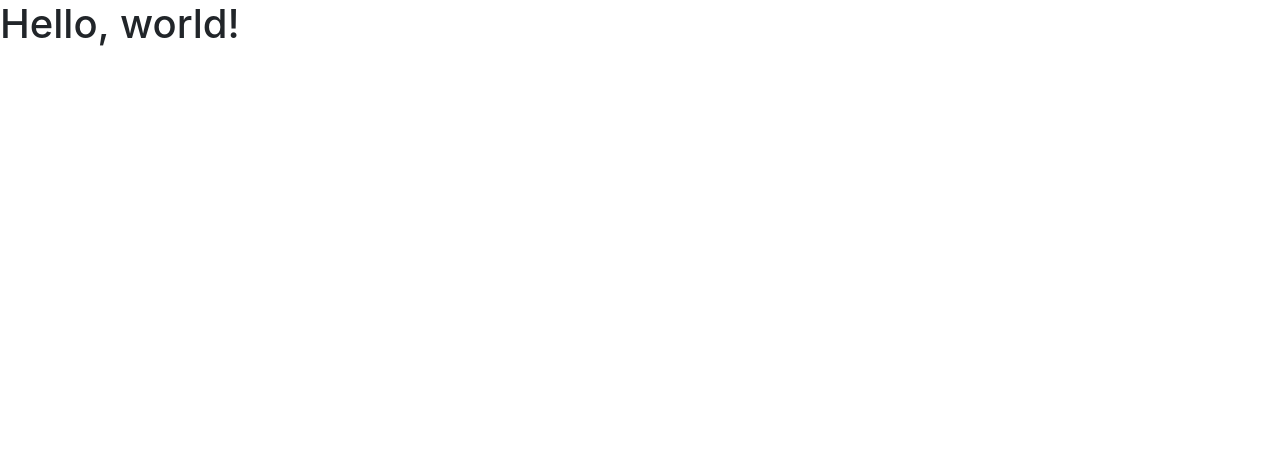
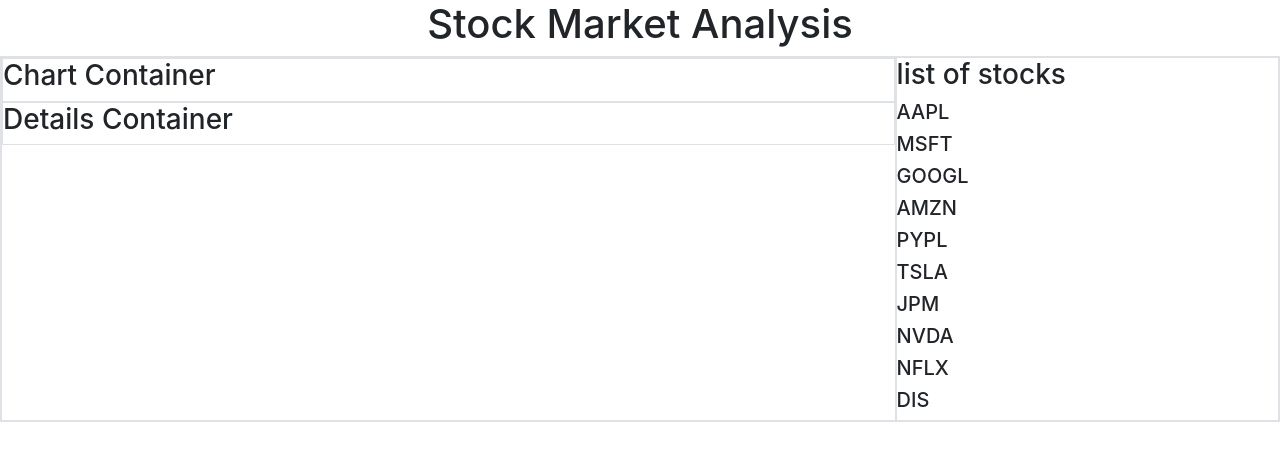
Before and after one commit to shivam2575/stock_market_js, a plain HTML site: page index.html in a window 1280 px wide. Drawn offline with nearby package versions, Linux system fonts and the light colour scheme.

Commit message:
added html

```diff
--- a/index.html
+++ b/index.html
@@ -13,12 +13,28 @@
     <title>Hello, world!</title>
   </head>
   <body>
-    <h1>Hello, world!</h1>
+    <h1 class="center">Stock Market Analysis</h1>
+    <div id="main-cont" class="border">
+        <div id="sub-main-cont1" class="border">
+            <div id="chart-cont" class="border">
+                <h3>Chart Container</h3>
+            </div>
+            <div id="details-cont" class="border">
+                <h3>Details Container</h3>
+            </div>
+        </div>
+        <div id="stock-cont" class="border">
+            <h3>list of stocks</h3>
+        </div>
+    </div>
+
 
     <!-- Optional JavaScript -->
     <!-- jQuery first, then Popper.js, then Bootstrap JS -->
     <script src="https://code.jquery.com/jquery-3.3.1.slim.min.js" integrity="sha384-q8i/X+965DzO0rT7abK41JStQIAqVgRVzpbzo5smXKp4YfRvH+8abtTE1Pi6jizo" crossorigin="anonymous"></script>
     <script src="https://cdn.jsdelivr.net/npm/popper.js@1.14.7/dist/umd/popper.min.js" integrity="sha384-UO2eT0CpHqdSJQ6hJty5KVphtPhzWj9WO1clHTMGa3JDZwrnQq4sF86dIHNDz0W1" crossorigin="anonymous"></script>
     <script src="https://cdn.jsdelivr.net/npm/bootstrap@4.3.1/dist/js/bootstrap.min.js" integrity="sha384-JjSmVgyd0p3pXB1rRibZUAYoIIy6OrQ6VrjIEaFf/nJGzIxFDsf4x0xIM+B07jRM" crossorigin="anonymous"></script>
+    <!-- User-defined js -->
+    <script src="script.js"></script>
   </body>
 </html>
--- a/script.js
+++ b/script.js
@@ -0,0 +1,20 @@
+const stocks = [
+  "AAPL",
+  "MSFT",
+  "GOOGL",
+  "AMZN",
+  "PYPL",
+  "TSLA",
+  "JPM",
+  "NVDA",
+  "NFLX",
+  "DIS",
+];
+const $stockContEle = $("#stock-cont");
+$(document).ready(function () {
+  stocks.forEach((stock) => {
+    const $stockNameEle = $("<h5></h5>").text(stock);
+    const $stockEle = $("<div></div>").append($stockNameEle);
+    $stockContEle.append($stockEle);
+  });
+});
--- a/styles.css
+++ b/styles.css
@@ -0,0 +1,16 @@
+.border{
+    border: 5px solid black;
+}
+.center{
+    text-align: center;
+}
+#main-cont{
+    display: flex;
+    justify-content: center;
+}
+#sub-main-cont1{
+    width: 70%;
+}
+#stock-cont{
+    width: 30%;
+}
```
